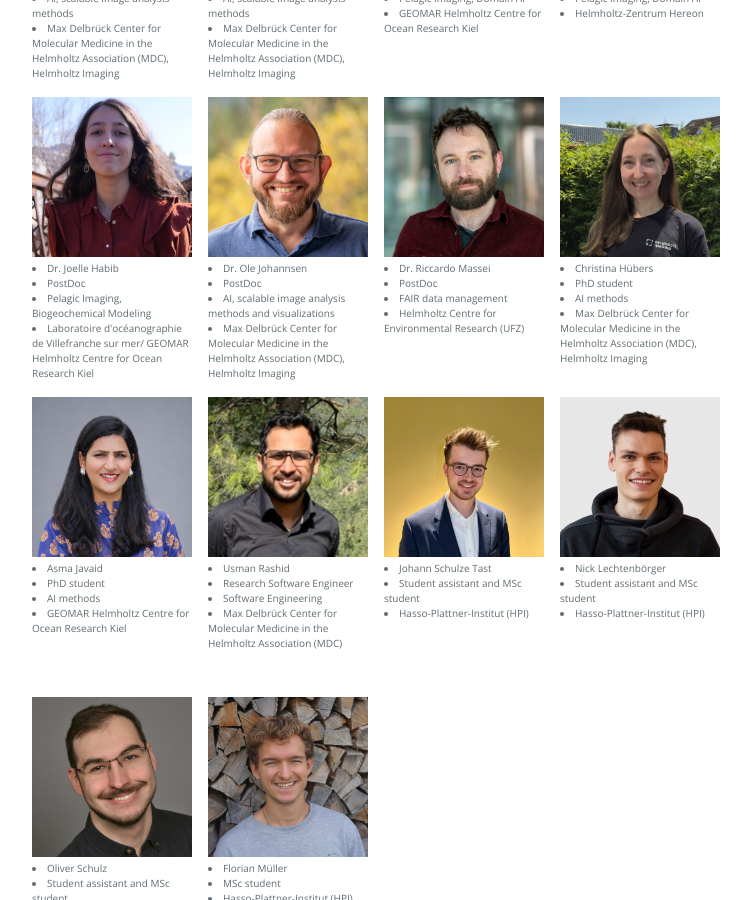
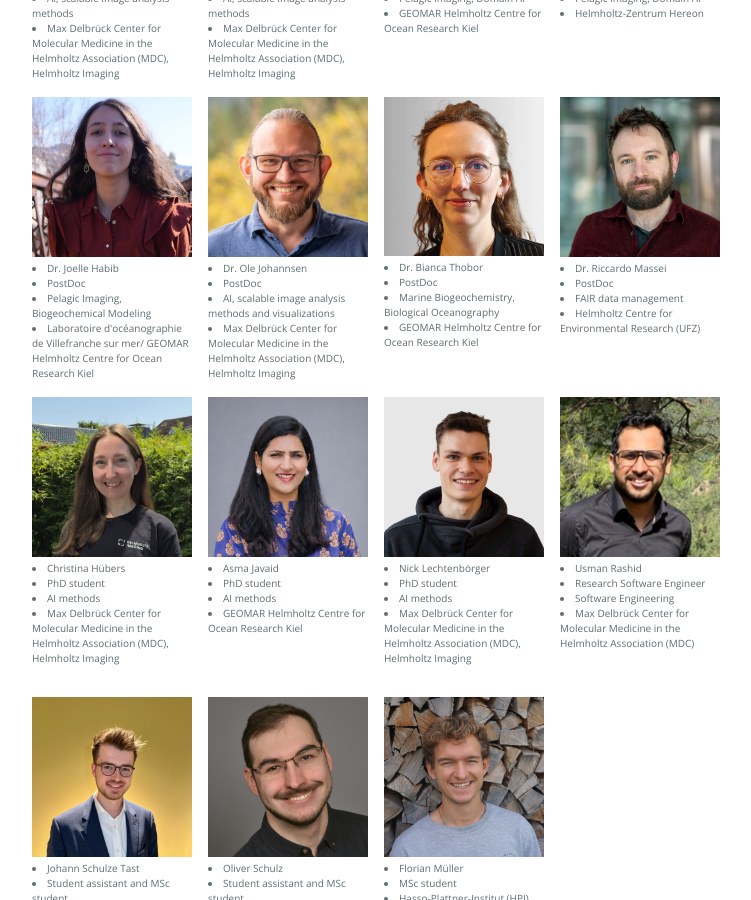
Before and after one commit to Kainmueller-Lab/aqqua, a Jekyll site: the page built from about_us.md, in a window 1280 px wide and 900 px high, scrolled down 1153 px. Shown: the whole window, without its empty margins (264-1015 px from the left). Built offline with Jekyll 4.4.1, drawn with Linux system fonts in a browser that asks for light colours.

Commit message:
update team

```diff
--- a/_data/team.yml
+++ b/_data/team.yml
@@ -84,6 +84,14 @@
     expertise: "AI, scalable image analysis methods and visualizations"
     picture: "Ole_Johannsen.jpg"
 
+  - first_name: "Bianca"
+    last_name: "Thobor"
+    title: "Dr."
+    position: "PostDoc"
+    affiliation: "GEOMAR Helmholtz Centre for Ocean Research Kiel"
+    expertise: "Marine Biogeochemistry, Biological Oceanography"
+    picture: "Bianca_Thobor.jpg"
+
   - first_name: "Riccardo"
     last_name: "Massei"
     title: "Dr."
@@ -108,6 +116,14 @@
     expertise: "AI methods"
     picture: "Asma_Javaid.jpg"
 
+  - first_name: "Nick"
+    last_name: "Lechtenbörger"
+    title: ""
+    position: "PhD student"
+    affiliation: "Max Delbrück Center for Molecular Medicine in the Helmholtz Association (MDC), Helmholtz Imaging"
+    expertise: "AI methods"
+    picture: "Nick_Lechtenboerger.jpg"
+
   - first_name: "Usman"
     last_name: "Rashid"
     title: ""
@@ -122,13 +138,6 @@
     position: "Student assistant and MSc student"
     affiliation: "Hasso-Plattner-Institut (HPI)"
     picture: "Johann_Schulze_Tast.jpg"
-
-  - first_name: "Nick"
-    last_name: "Lechtenbörger"
-    title: ""
-    position: "Student assistant and MSc student"
-    affiliation: "Hasso-Plattner-Institut (HPI)"
-    picture: "Nick_Lechtenboerger.jpg"
 
   - first_name: "Oliver"
     last_name: "Schulz"
```
Also changed, not shown: assets/Bianca_Thobor.jpg (added).
